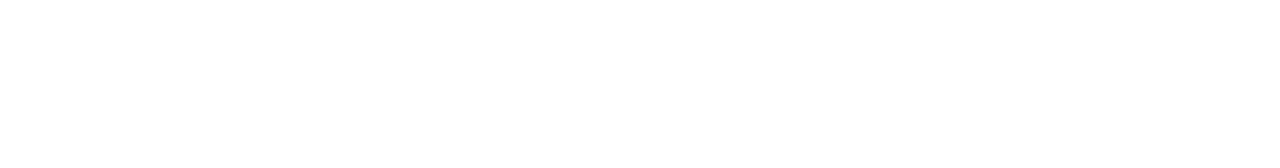
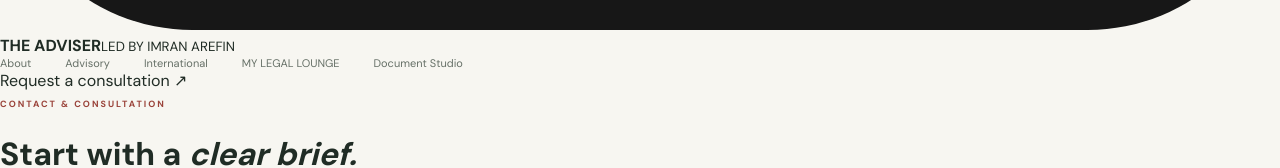
Before and after one commit to arefinimran-stack/Imran-AI-Business-OS, a Next.js app in the folder apps/advocate-website/: page /consultation in a window 1280 px wide. Before the commit this address had no page. Shown: the part 1250-1418 px from the top of the page. Before the commit the page ends 800 px from the top, so only its background shows below. Built offline with nearby package versions, Linux system fonts and the light colour scheme; a web font is replaced by a local one.

Commit message:
feat(the-adviser): build advisory website, document studio and consultation intake UI

```diff
--- /dev/null
+++ b/apps/advocate-website/app/consultation/page.js
@@ -0,0 +1,4 @@
+import SiteShell from '../components/SiteShell';
+import ConsultationForm from '../components/ConsultationForm';
+export const metadata={title:'Request a Consultation | THE ADVISER',description:'Send a consultation enquiry to THE ADVISER, led by Imran Arefin.'};
+export default async function Consultation({searchParams}){const params=await searchParams;return <SiteShell><main className="inner-page consultation-page"><span className="section-kicker">CONTACT & CONSULTATION</span><h1>Start with a <em>clear brief.</em></h1><p className="inner-lead">Share a short outline of the matter. Please do not submit privileged or highly confidential documents through this form.</p><ConsultationForm initialService={params?.service||''}/><div className="scope-note"><b>Confidentiality notice</b><p>Submitting an enquiry does not create a lawyer-client relationship. Do not send confidential documents until conflicts, engagement terms and a secure communication channel have been agreed.</p></div></main></SiteShell>}
```
